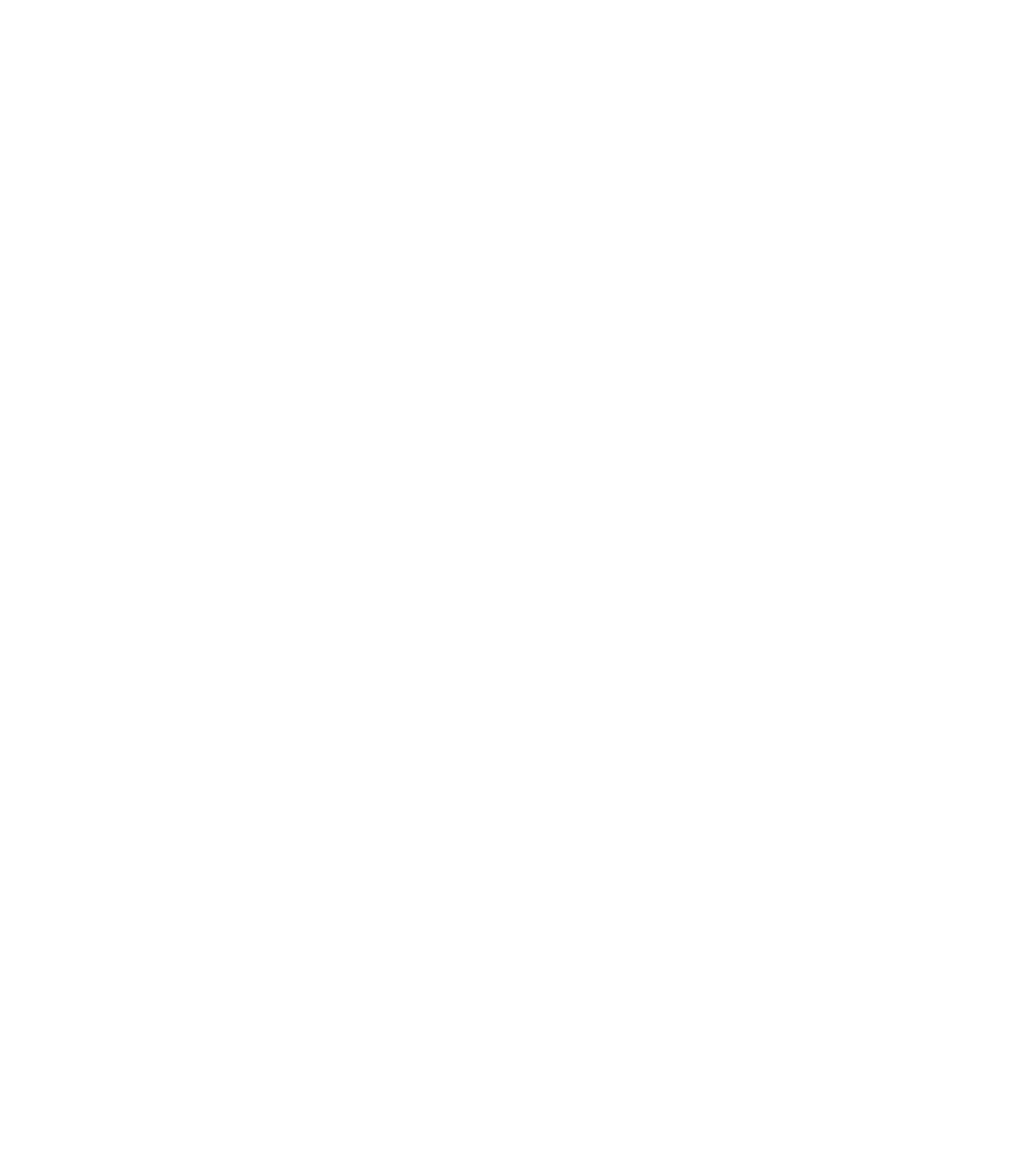
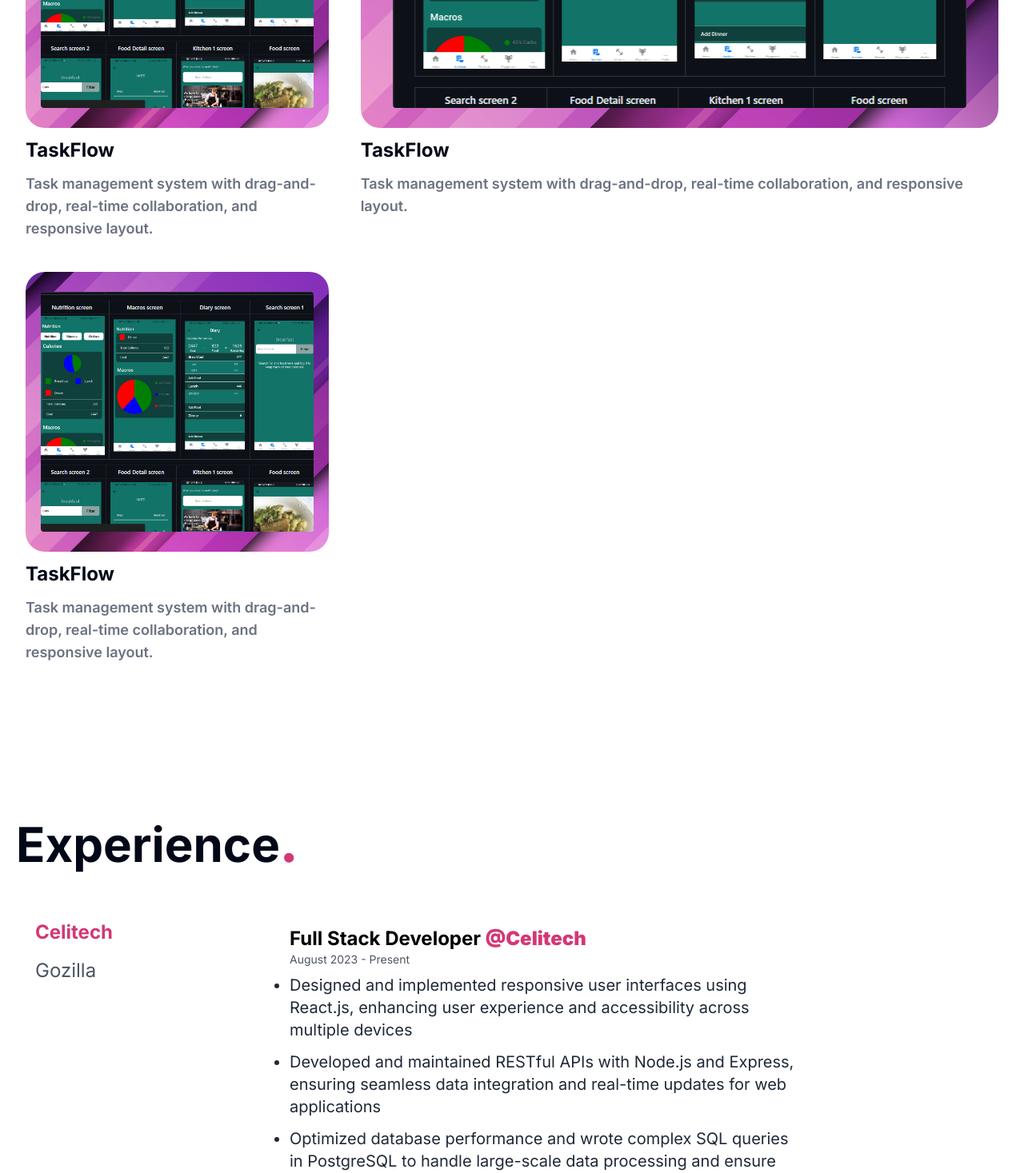
Before and after one commit to saerelmasri/portfolio-website, a Next.js app: page / in a window 1280 px wide. Shown: the part 1330-2797 px from the top of the page at 80% size. Before the commit the page ends 864 px from the top, so only its background shows below. Built offline with nearby package versions, Linux system fonts and the light colour scheme.

Commit message:
Added skills section to home page

```diff
--- a/app/page.tsx
+++ b/app/page.tsx
@@ -1,12 +1,20 @@
 /* eslint-disable react/no-unescaped-entities */
 
 import ButtonCustom from "@/components/Button";
+import Resume from "@/components/Experience/Resume";
+import ProjectCard from "@/components/ProjectCard";
+import Skills from "@/components/Skills";
+import { mySkills } from "@/constants";
+
 
 export default function Home() {
   return (
-    <main className="flex flex-col md:flex-row items-center justify-center">
+    <main>
+      <div className="flex flex-col md:flex-row items-center justify-center">
         <div className=" w-full md:w-1/2 text-black flex flex-col justify-center space-y-3 p-4  md:p-8">
-        <h5 className="text-2xl md:text-xl text-gray-500">Hey, I am Saer 👋</h5>
+          <h5 className="text-2xl md:text-xl text-gray-500">
+            Hey, I am Saer 👋
+          </h5>
           <h2 className="text-black text-6xl md:text-5xl lg:text-8xl font-extrabold">
             <strong className="text-primary">Full Stack</strong> Developer
           </h2>
@@ -34,7 +42,57 @@ export default function Home() {
         <div className="w-full md:w-1/2 md:h-screen flex justify-center items-center p-10">
           <div className="w-[300px] h-[300px] md:w-[500px] md:h-[500px] bg-cover bg-center rounded-full border border-solid border-gray-300 flex justify-center items-center">
             <div className="w-[250px] h-[250px] md:w-[400px] md:h-[400px] bg-cover bg-center rounded-full bg-hero-section"></div>
+          </div>
+        </div>
+      </div>
 
+      <div className="w-full mt-36">
+        <div className="w-full p-5">
+          <h3 className="text-6xl font-bold">
+            Projects<strong className="text-primary">.</strong>
+          </h3>
+        </div>
+        <div className="w-full md:grid md:grid-cols-3 gap-10 md:p-8 flex flex-col justify-center p-4">
+          <ProjectCard
+            title="TaskFlow"
+            description="Task management system with drag-and-drop, real-time collaboration, and responsive layout."
+            backgroundProject="bg-vitality"
+          />
+          <ProjectCard
+            title="TaskFlow"
+            description="Task management system with drag-and-drop, real-time collaboration, and responsive layout."
+            backgroundProject="bg-vitality"
+            sxCard="col-span-2"
+          />
+          <ProjectCard
+            title="TaskFlow"
+            description="Task management system with drag-and-drop, real-time collaboration, and responsive layout."
+            backgroundProject="bg-vitality"
+          />
+        </div>
+      </div>
+
+      <div className="w-full mt-36">
+        <div className="w-full p-5">
+          <h3 className="text-6xl font-bold">
+            Experience<strong className="text-primary">.</strong>
+          </h3>
+        </div>
+        <div className="w-full p-5">
+          <Resume/>
+        </div>
+      </div>
+
+      <div className="w-full mt-36">
+        <div className="w-full p-5">
+          <h3 className="text-6xl font-bold">
+            Skills<strong className="text-primary">.</strong>
+          </h3>
+        </div>
+        <div className="w-full p-12 md:flex md:space-y-0 space-y-5">
+          {mySkills.map((item, index) => (
+            <Skills key={index} title={item.title} skillsCollection={item.skillsCollection}/>
+          ))}
         </div>
       </div>
     </main>
--- /dev/null
+++ b/components/Experience/Experience.tsx
@@ -0,0 +1,33 @@
+import React from "react";
+
+type ExperienceProps = {
+  company: string;
+  position: string;
+  duration: string;
+  responsibilities: string[];
+};
+
+function Experience({
+  company,
+  position,
+  duration,
+  responsibilities,
+}: ExperienceProps) {
+  return (
+    <div className="flex flex-col md:flex-row">
+      <div className="w-full md:w-3/4 p-4">
+        <h4 className="text-2xl font-bold text-black">{position} <strong className="text-primary">@{company}</strong></h4>
+        <p className="text-sm text-gray-600">{duration}</p>
+        <ul className="list-disc list-outside mt-2 space-y-3">
+          {responsibilities.map((item, index) => (
+            <li key={index} className="text-gray-800 text-xl">
+              {item}
+            </li>
+          ))}
+        </ul>
+      </div>
+    </div>
+  );
+}
+
+export default Experience;
--- /dev/null
+++ b/components/Experience/Resume.tsx
@@ -0,0 +1,67 @@
+"use client";
+
+import React, { useState } from "react";
+import Experience from "./Experience";
+
+type Company = {
+  name: string;
+  position: string;
+  duration: string;
+  responsibilities: string[];
+};
+
+const companies: Company[] = [
+  {
+    name: "Celitech",
+    position: "Full Stack Developer",
+    duration: "August 2023 - Present",
+    responsibilities: [
+      "Designed and implemented responsive user interfaces using React.js, enhancing user experience and accessibility across multiple devices",
+      "Developed and maintained RESTful APIs with Node.js and Express, ensuring seamless data integration and real-time updates for web applications",
+      "Optimized database performance and wrote complex SQL queries in PostgreSQL to handle large-scale data processing and ensure data integrity",
+    ],
+  },
+  {
+    name: "Gozilla",
+    position: "Intern as Backend Developer",
+    duration: "August 2022 - October 2022",
+    responsibilities: [
+      "Implemented RESTful APIs using Java and Spring Boot, facilitating efficient communication between front-end and back-end systems",
+      "Assisted in the migration of a legacy database to a modern SQL-based system, improving data retrieval speed and reliability",
+      "Collaborated with senior developers to debug and optimize server-side code, enhancing overall application performance and stability",
+    ],
+  },
+];
+
+function Resume() {
+  const [selectedCompany, setSelectedCompany] = useState<Company>(companies[0]);
+  return (
+    <div className="flex flex-col md:flex-row">
+      <div className="w-full md:w-1/4 p-4">
+        {companies.map((company) => (
+          <button
+            key={company.name}
+            className={`text-2xl block w-full text-left p-2 ${
+              selectedCompany.name === company.name
+                ? "text-primary font-bold"
+                : "text-gray-600"
+            }`}
+            onClick={() => setSelectedCompany(company)}
+          >
+            {company.name}
+          </button>
+        ))}
+      </div>
+      <div className="w-full md:w-3/4 p-4">
+        <Experience
+          company={selectedCompany.name}
+          position={selectedCompany.position}
+          duration={selectedCompany.duration}
+          responsibilities={selectedCompany.responsibilities}
+        />
+      </div>
+    </div>
+  );
+}
+
+export default Resume;
--- /dev/null
+++ b/components/ProjectCard.tsx
@@ -0,0 +1,35 @@
+import React from "react";
+
+type ProjectCardProp = {
+  title: string;
+  description: string;
+  sxCard?: string;
+  path?: string;
+  backgroundProject?: string;
+};
+
+function ProjectCard({
+  title,
+  description,
+  sxCard,
+  path,
+  backgroundProject,
+}: ProjectCardProp) {
+  return (
+    <div className={`space-y-3 ${sxCard}`}>
+      <div
+        className={`w-full h-[350px] rounded-3xl bg-cover bg-center bg-project flex justify-center items-center`}
+      >
+        <div
+          className={`w-[90%] h-[300px] rounded bg-cover bg-center ${backgroundProject} flex justify-center items-center`}
+        />
+      </div>
+      <h4 className="text-2xl font-bold hover:underline hover:cursor-pointer">
+        {title}
+      </h4>
+      <h4 className="text-lg font-semibold text-gray-500">{description}</h4>
+    </div>
+  );
+}
+
+export default ProjectCard;
--- /dev/null
+++ b/components/Skills.tsx
@@ -0,0 +1,23 @@
+import { title } from "process";
+import React from "react";
+
+type SkillsProp = {
+  title: string;
+  skillsCollection: string[];
+};
+
+function Skills({ title, skillsCollection }: SkillsProp) {
+  return (
+    <div className="w-full space-y-5">
+      <h2 className="text-black text-2xl font-extrabold">{title}</h2>
+
+      <ul className="text-gray-500 font-medium text-lg">
+        {skillsCollection.map((item, index) => (
+          <li key={index}>{item}</li>
+        ))}
+      </ul>
+    </div>
+  );
+}
+
+export default Skills;
--- /dev/null
+++ b/constants.ts
@@ -0,0 +1,14 @@
+export const mySkills = [
+  {
+    title: "Web Design",
+    skillsCollection: ["Responsive Design", "Wireframing", "User Research"],
+  },
+  {
+    title: "Frontend",
+    skillsCollection: ["Javascript", "ReactJS", "NextJS", "React Native"],
+  },
+  {
+    title: "Backend",
+    skillsCollection: ["NodeJs", "ExpressJS", "MongoDB", "MySQL", "Vercel"],
+  },
+];
--- a/tailwind.config.ts
+++ b/tailwind.config.ts
@@ -75,6 +75,8 @@ const config = {
     },
     backgroundImage: {
       'hero-section': "url('../public/images/saer.jpg')",
+      'project': "url('../public/images/projectBg.jpg')",
+      'vitality': "url('../public/images/vitality.png')",
     },
   },
   plugins: [require("tailwindcss-animate")],
```
Also changed, not shown: public/images/projectBg.jpg (added), public/images/vitality.png (added). Lines whose indentation alone changed are shown as unchanged.
